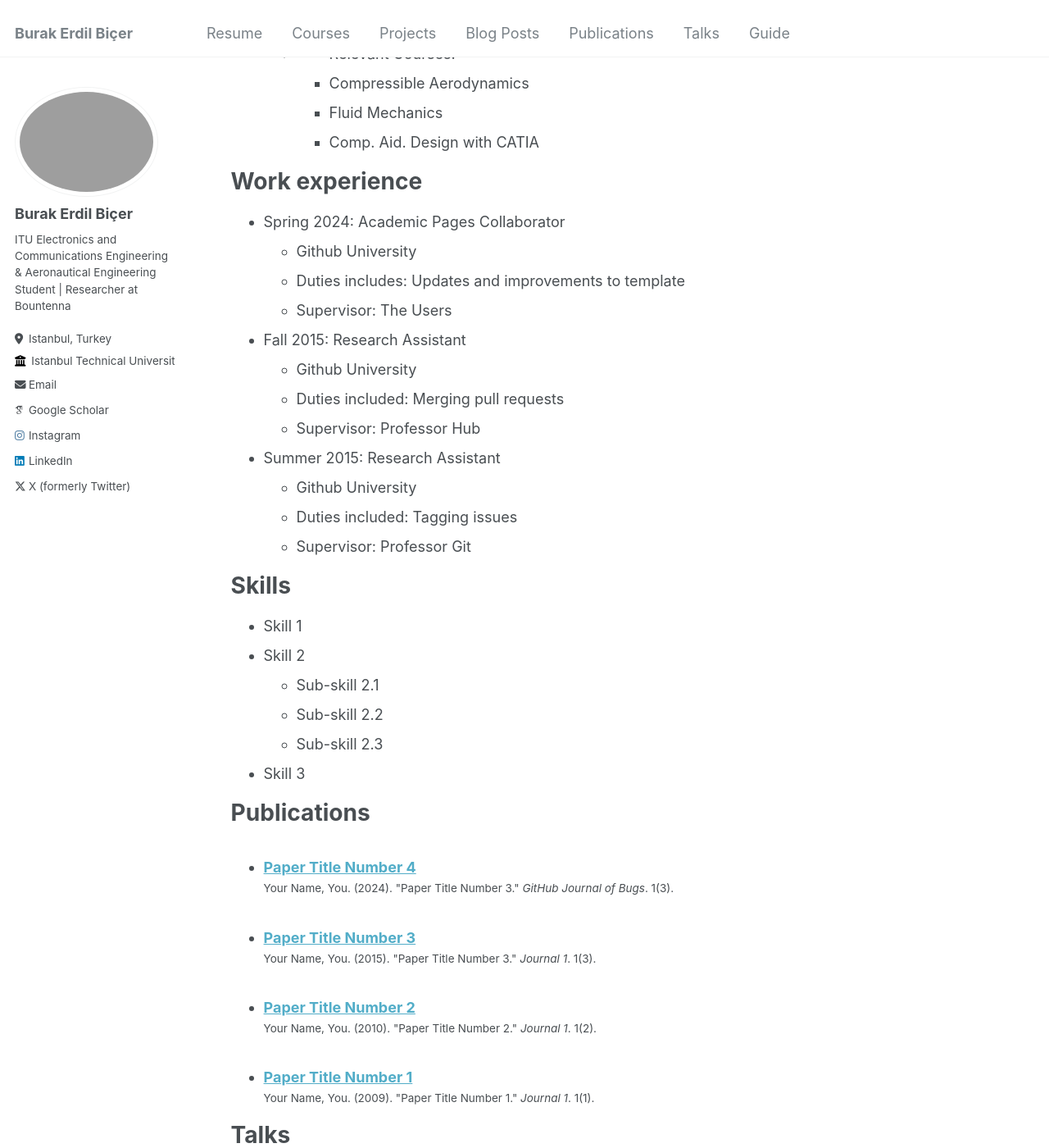
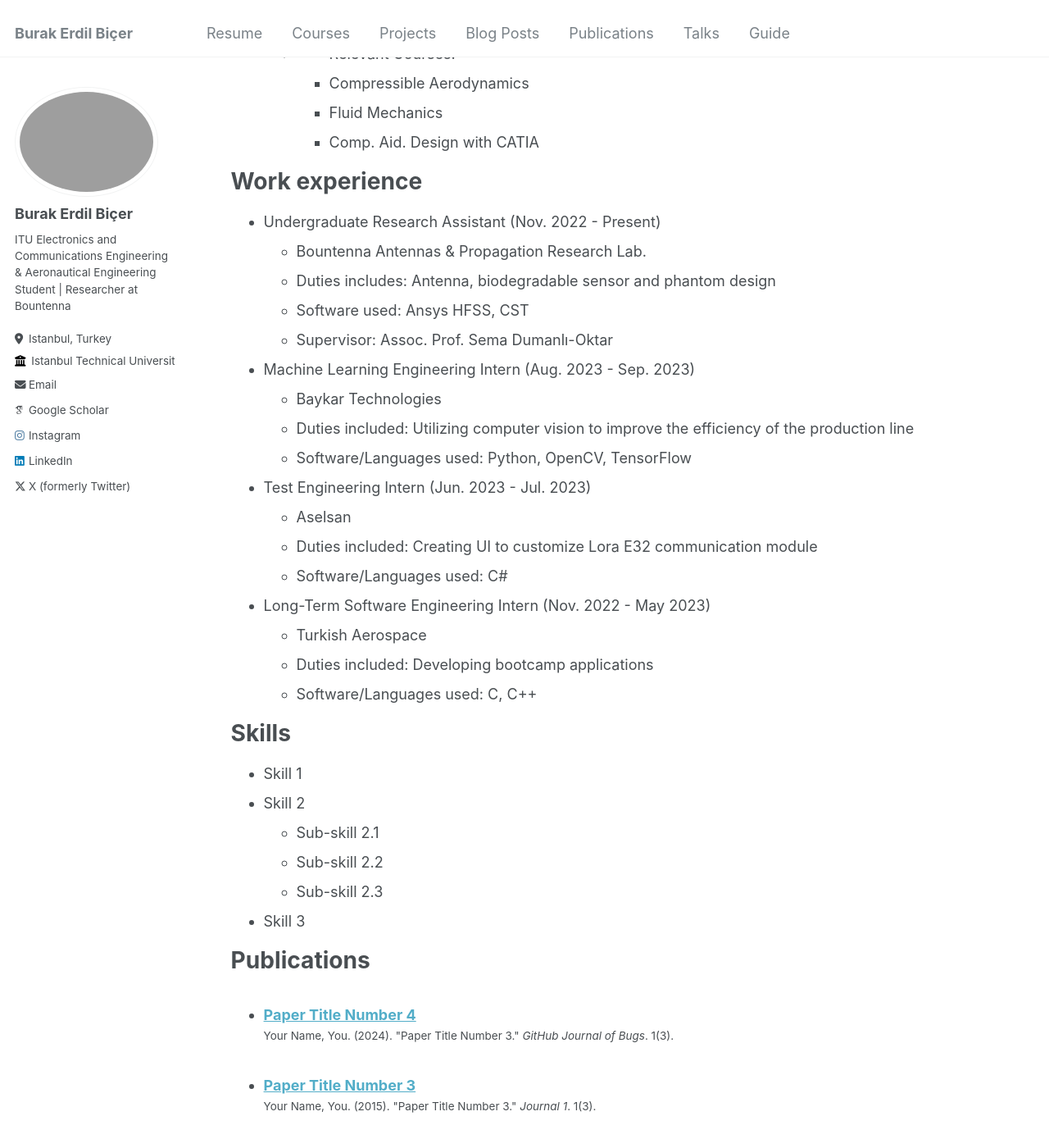
Before and after one commit to burakerdilb/burakerdilb.github.io, a Jekyll site: the page built from _pages/resume.md, in a window 1280 px wide and 1400 px high, scrolled down 544 px. Shown: the whole window at 82% size. Built offline with Jekyll 4.4.1, drawn with Linux system fonts in a browser that asks for light colours; some web fonts are replaced; some of the changed text lies outside the part shown.

Commit message:
Update resume.md

```diff
--- a/_pages/resume.md
+++ b/_pages/resume.md
@@ -29,20 +29,26 @@ Education
 
 Work experience
 ======
-* Spring 2024: Academic Pages Collaborator
-  * Github University
-  * Duties includes: Updates and improvements to template
-  * Supervisor: The Users
+* Undergraduate Research Assistant (Nov. 2022 - Present)
+  * Bountenna Antennas & Propagation Research Lab.
+  * Duties includes: Antenna, biodegradable sensor and phantom design
+  * Software used: Ansys HFSS, CST
+  * Supervisor: Assoc. Prof. Sema Dumanlı-Oktar
 
-* Fall 2015: Research Assistant
-  * Github University
-  * Duties included: Merging pull requests
-  * Supervisor: Professor Hub
+* Machine Learning Engineering Intern (Aug. 2023 - Sep. 2023)
+  * Baykar Technologies
+  * Duties included: Utilizing computer vision to improve the efficiency of the production line
+  * Software/Languages used: Python, OpenCV, TensorFlow
 
-* Summer 2015: Research Assistant
-  * Github University
-  * Duties included: Tagging issues
-  * Supervisor: Professor Git
+* Test Engineering Intern (Jun. 2023 - Jul. 2023)
+  * Aselsan
+  * Duties included: Creating UI to customize Lora E32 communication module
+  * Software/Languages used: C#
+
+* Long-Term Software Engineering Intern (Nov. 2022 - May 2023)
+  * Turkish Aerospace
+  * Duties included: Developing bootcamp applications
+  * Software/Languages used: C, C++
 
 Skills
 ======
@@ -59,18 +65,6 @@ Publications
     {% include archive-single-cv.html %}
   {% endfor %}</ul>
 
-Talks
-======
-  <ul>{% for post in site.talks reversed %}
-    {% include archive-single-talk-cv.html  %}
-  {% endfor %}</ul>
-
-Teaching
-======
-  <ul>{% for post in site.teaching reversed %}
-    {% include archive-single-cv.html %}
-  {% endfor %}</ul>
-
 Service and leadership
 ======
 * Currently signed in to 43 different slack teams
```
